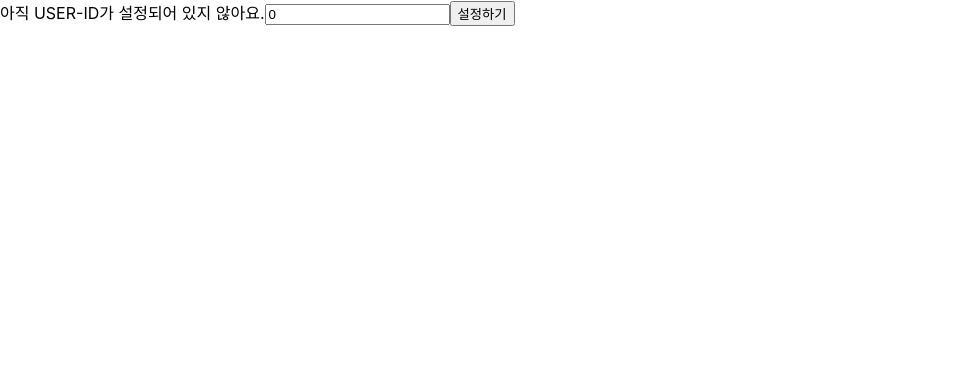
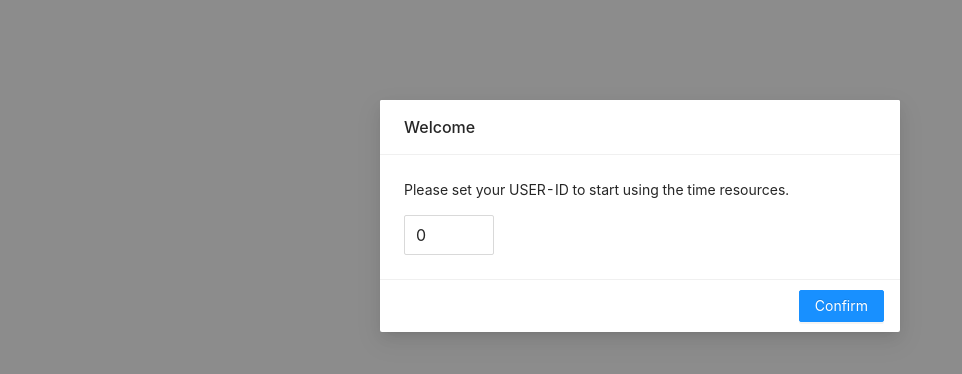
Before and after one commit to kaist-webeng/testbed-time-ui, a React (Create React App) app: page / in a window 1280 px wide. Shown: the top 374 px of the page, without its empty margins (0-962 px from the left). Built offline with nearby package versions, Linux system fonts and the light colour scheme.

Commit message:
Apply antd to UserIdPopup

```diff
--- a/package.json
+++ b/package.json
@@ -11,6 +11,7 @@
     "@types/react": "^17.0.2",
     "@types/react-dom": "^17.0.1",
     "@types/react-redux": "^7.1.16",
+    "antd": "^4.13.1",
     "axios": "^0.21.1",
     "react": "^17.0.1",
     "react-dom": "^17.0.1",
--- a/src/App.tsx
+++ b/src/App.tsx
@@ -1,5 +1,4 @@
 import React from 'react';
-import logo from './logo.svg';
 import './App.css';
 import UserIdPopupContainer from './components/UserIdPopupContainer';
 
--- a/src/components/UserIdPopup.tsx
+++ b/src/components/UserIdPopup.tsx
@@ -1,23 +1,35 @@
 import React from 'react';
+import { Modal, InputNumber } from 'antd';
+import 'antd/dist/antd.css';
 
 type UserIdPopupProps = {
     userId: number;
-    onChange: (e: React.ChangeEvent<HTMLInputElement>) => void;
-    onClick: (e: React.MouseEvent<HTMLButtonElement>) => void;
+    isVisible: boolean;
+    onChange: (v: number) => void;
+    onClick: (e: React.MouseEvent<HTMLElement> | React.KeyboardEvent<HTMLInputElement>) => void;
 }
 
-function UserIdPopup({ userId, onChange, onClick }: UserIdPopupProps) {
+function UserIdPopup({ userId, isVisible, onChange, onClick }: UserIdPopupProps) {
     return (
-        <div>
-            아직 USER-ID가 설정되어 있지 않아요.
-            <input
+        <Modal
+            title="Welcome"
+            closable={false}
+            visible={isVisible}
+            cancelButtonProps={{ style: { display: 'none' } }}
+            okText="Confirm"
+            onOk={onClick}
+        >
+            <p>Please set your USER-ID to start using the time resources.</p>
+            <InputNumber
                 name="userId"
                 type="number"
                 onChange={onChange}
                 value={userId}
+                autoFocus={true}
+                size="large"
+                onPressEnter={onClick}
             />
-            <button onClick={onClick}>설정하기</button>
-        </div>
+        </Modal>
     )
 }
 
--- a/src/components/UserIdPopupContainer.tsx
+++ b/src/components/UserIdPopupContainer.tsx
@@ -9,24 +9,23 @@ function UserIdPopupContainer() {
     const isFirst = useSelector((state: RootState) => state.userId.isFirst);
     const dispatch = useDispatch();
 
-    const onChange = (e: React.ChangeEvent<HTMLInputElement>) => {
-        setUid(parseInt(e.target.value));
+    const onChange = (v: number) => {
+        setUid(v);
     }
 
-    const onClick = (e: React.MouseEvent<HTMLButtonElement>) => {
+    const onClick = (e: React.MouseEvent<HTMLElement> | React.KeyboardEvent<HTMLInputElement>) => {
         e.preventDefault();
         dispatch(setUserId(uid));
     }
 
     return (
         <>
-            {isFirst &&
-                <UserIdPopup
-                    userId={uid}
-                    onChange={onChange}
-                    onClick={onClick}
-                />
-            }
+            <UserIdPopup
+                userId={uid}
+                isVisible={isFirst}
+                onChange={onChange}
+                onClick={onClick}
+            />
         </>
     )
 }
--- a/src/index.tsx
+++ b/src/index.tsx
@@ -2,10 +2,8 @@ import React from 'react';
 import ReactDOM from 'react-dom';
 import './index.css';
 import App from './App';
-
 import { Provider } from 'react-redux';
 import { PersistGate } from 'redux-persist/integration/react';
-
 import configureStore from './util/configureStore';
 
 const { store, persistor } = configureStore();
```
Also changed, not shown: src/logo.svg (deleted), 1 other file (tests, documents, lock files or other folders).
